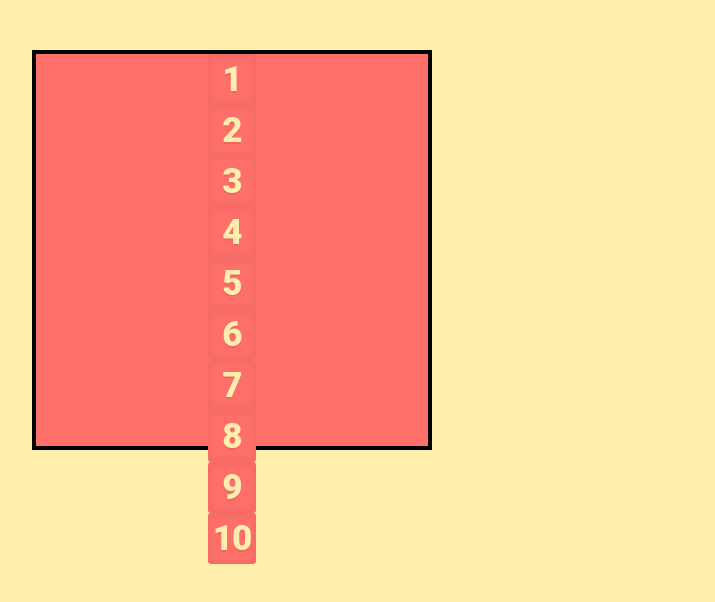
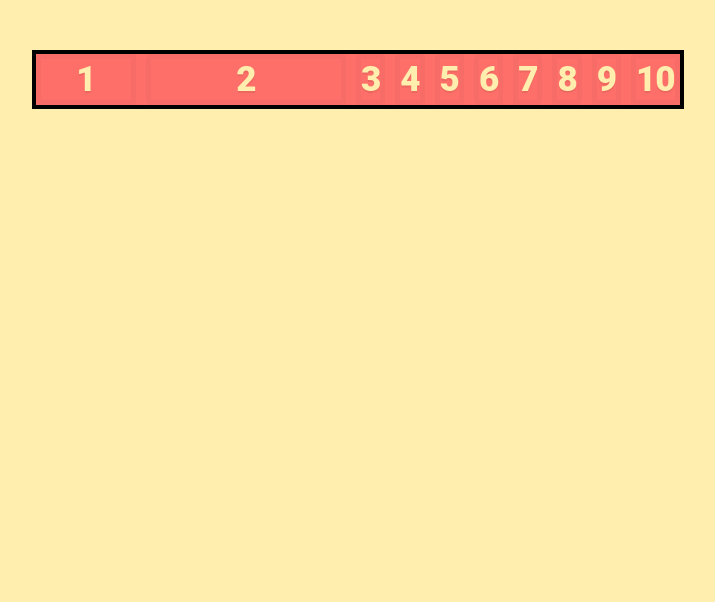
Before and after one commit to SerhiiMordvaniuk/css-grid, a plain HTML site: page index.html in a window 1280 px wide. Shown: the whole page, without its empty margins (18-733 px from the left). Drawn offline with Linux system fonts and the light colour scheme.

Commit message:
auto-flow

```diff
--- a/basic.styles.css
+++ b/basic.styles.css
@@ -45,8 +45,6 @@ h6 {
 }
 
 .container {
-  width: 400px;
-  height: 400px;
   display: flex;
   justify-content: center;
   align-items: center;
--- a/styles.css
+++ b/styles.css
@@ -2,4 +2,7 @@
 
 .container {
   display: inline-grid;
+  gap: 10px;
+  grid-template-columns: 100px 200px;
+  grid-auto-flow: column;
 }
```
